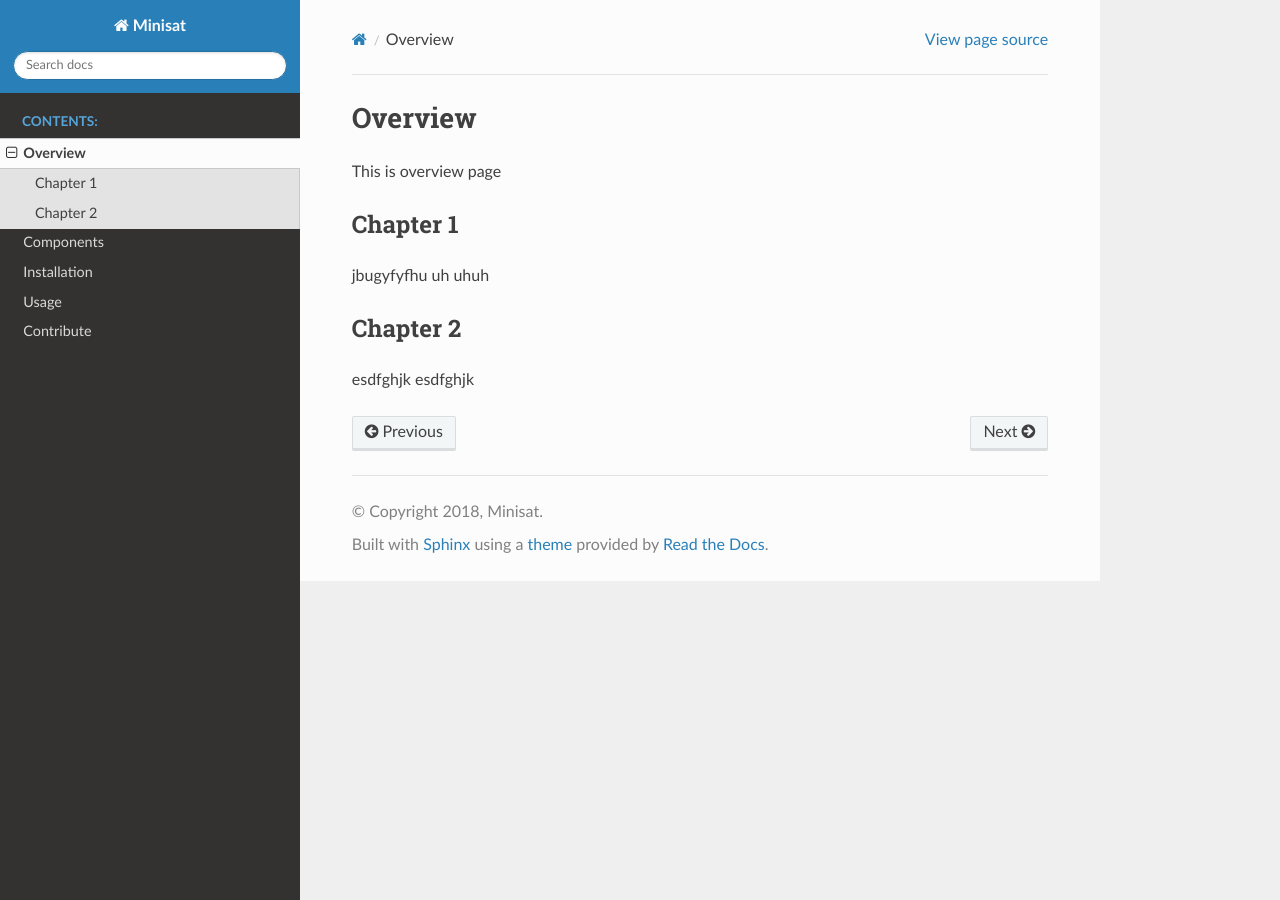
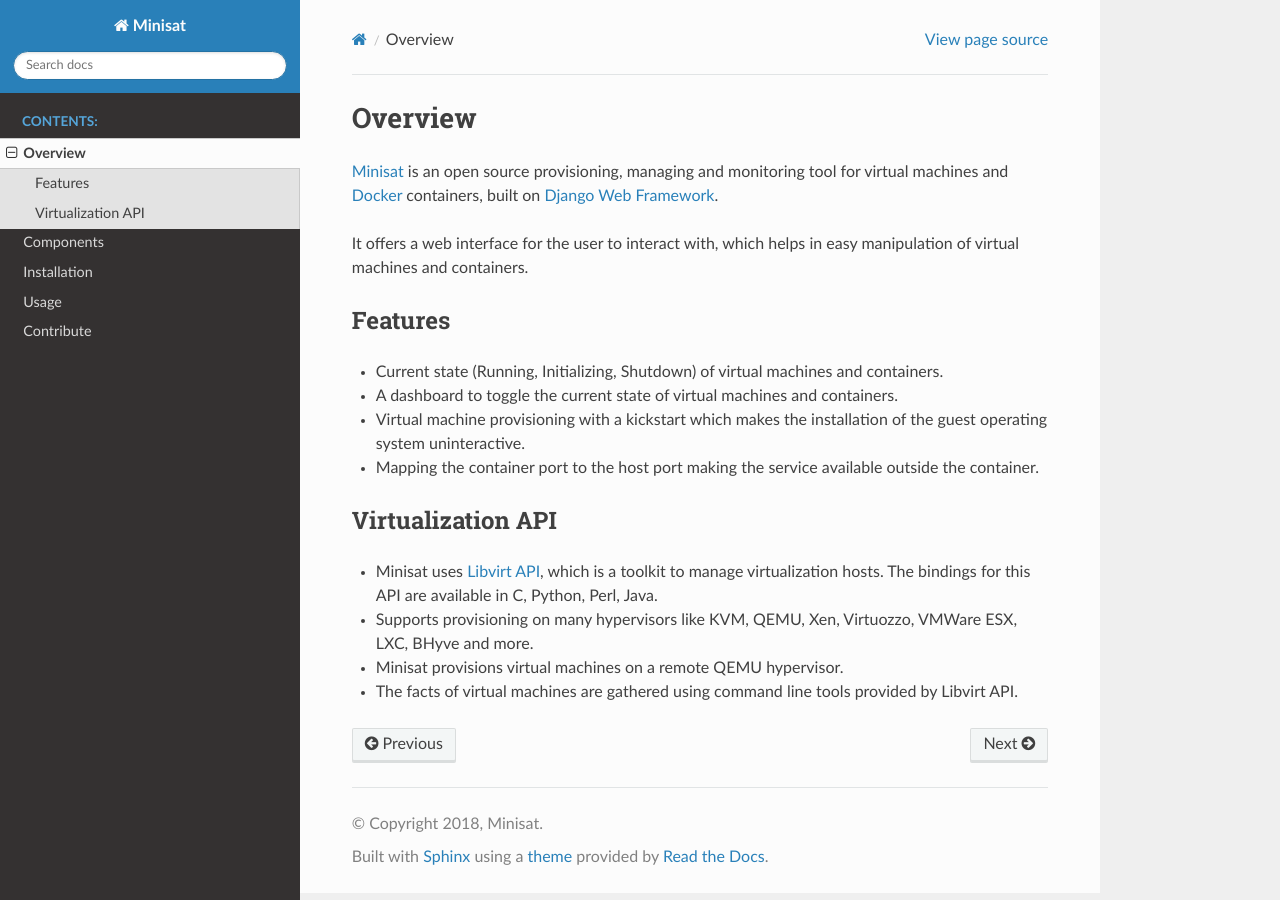
Before and after one commit to miniSat/Minisat, a Sphinx documentation site: the page built from docs/overview.rst, in a window 1280 px wide. Built offline with Sphinx 7.4.7 and the Read the Docs theme 2.0.0, drawn with Linux system fonts in a browser that asks for light colours.

Commit message:
add overview
Signed-off-by: yadneshk <yadnesh45@gmail.com>

```diff
--- a/docs/overview.rst
+++ b/docs/overview.rst
@@ -1,15 +1,22 @@
 Overview
 ========
 
-This is overview page
+`Minisat <https://github.com/miniSat/minisat>`_ is an open source provisioning, managing and monitoring tool for virtual machines and `Docker <https://www.docker.com/>`_ containers, built on `Django Web Framework <https://www.djangoproject.com/>`_.
 
-Chapter 1
----------
+It offers a web interface for the user to interact with, which helps in easy manipulation of virtual machines and containers.
 
-jbugyfyfhu uh uhuh
+Features
+--------
 
-Chapter 2
----------
+* Current state (Running, Initializing, Shutdown) of virtual machines and containers.
+* A dashboard to toggle the current state of virtual machines and containers.
+* Virtual machine provisioning with a kickstart which makes the installation of the guest operating system uninteractive.
+* Mapping the container port to the host port making the service available outside the container.
 
-esdfghjk
-esdfghjk
+Virtualization API
+------------------
+
+* Minisat uses `Libvirt API <https://libvirt.org/>`_, which is a toolkit to manage virtualization hosts. The bindings for this API are available in C, Python, Perl, Java.
+* Supports provisioning on many hypervisors like  KVM, QEMU, Xen, Virtuozzo, VMWare ESX, LXC, BHyve and more.
+* Minisat provisions virtual machines on a remote QEMU hypervisor.
+* The facts of virtual machines are gathered using command line tools provided by Libvirt API.
```
